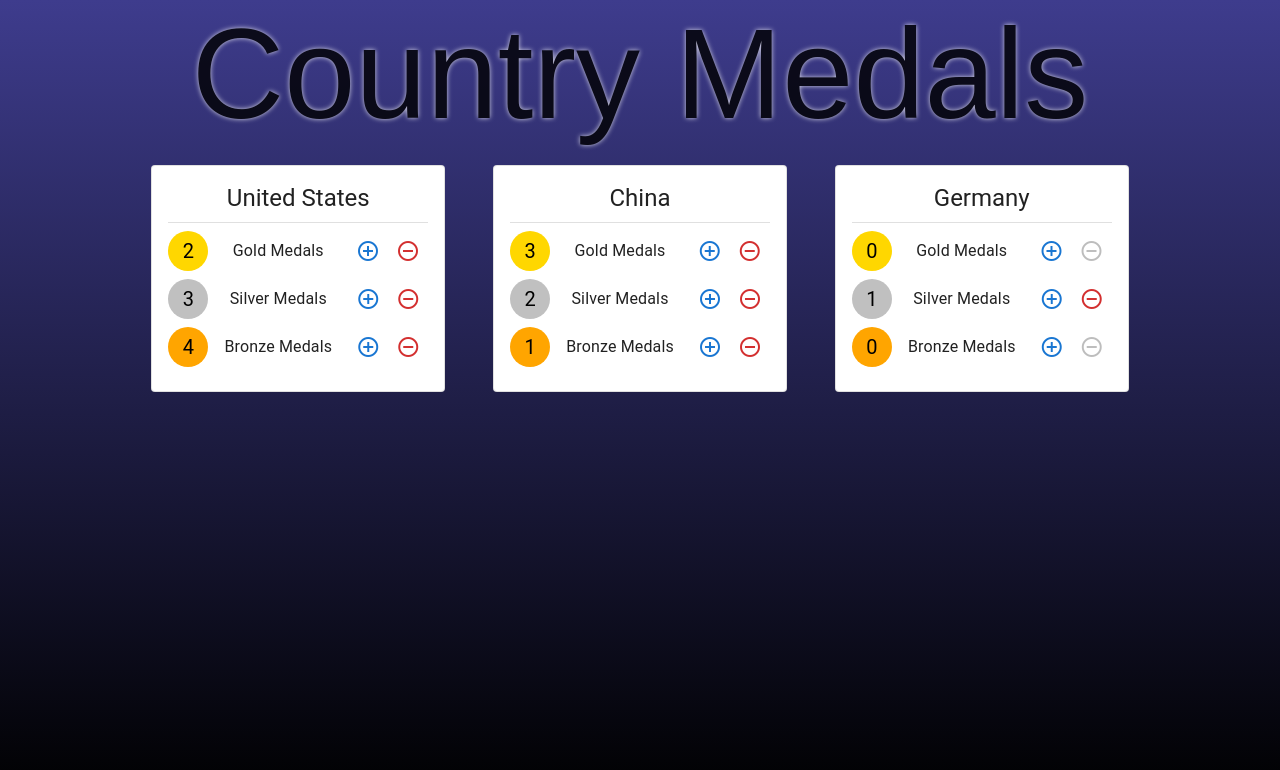
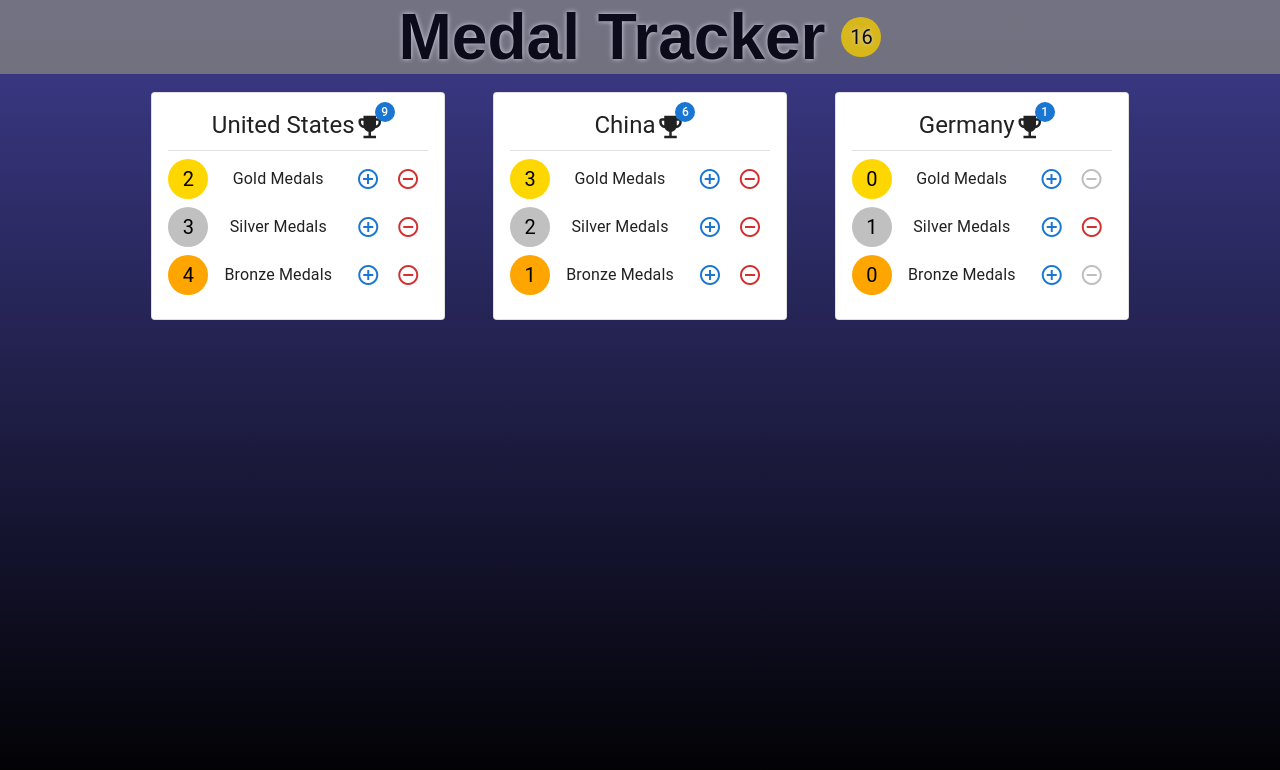
Before and after one commit to MoldyHacker/react-basic-concepts, a React (Create React App) app: page / in a window 1280 px wide. Shown: the top 770 px of the page. Built offline with nearby package versions, Linux system fonts and the light colour scheme.

Commit message:
Update App.css and App.js files to adjust header

```diff
--- a/src/App.css
+++ b/src/App.css
@@ -5,7 +5,13 @@
 
 .App-header {
   opacity: 0.8;
-  font-size: 128px;
+  width: 100%;
+  background-color: gray;
+}
+
+.header-text {
+  font-size: 64px;
+  font-weight: bold;
 }
 
 .Button {
--- a/src/App.js
+++ b/src/App.js
@@ -1,5 +1,5 @@
 import React, { Component } from 'react';
-import { Grid } from "@mui/material";
+import { Grid, Avatar, Stack, Typography } from "@mui/material";
 
 import './App.css';
 import Country from './components/Country';
@@ -36,7 +36,15 @@ class App extends Component {
     return (
       <div className="App">
         <header className="App-header">
-          Country Medals
+          <Stack direction="row" alignItems="center" justifyContent="center" spacing={2}>
+            <div className='header-text'>
+              Medal Tracker
+            </div>
+            <Avatar sx={{ bgcolor: "gold", color: "black" }}>{this.totalMedals}</Avatar>
+          </Stack>
+
+
+
         </header>
         <br/>
         <Grid container justifyContent="center">
--- a/src/components/Country.jsx
+++ b/src/components/Country.jsx
@@ -1,10 +1,11 @@
-import { Container, Card, CardContent, Typography, Divider, Icon, Avatar, Stack, IconButton } from "@mui/material";
+import { Container, Card, CardContent, Badge, Typography, Divider, Icon, Avatar, Stack, IconButton } from "@mui/material";
 import React, { Component } from "react";
 
 
 class Country extends Component {
     render() {
         const { onAddMedal, onRemoveMedal, country } = this.props;
+        const totalMedals = country.gold + country.silver + country.bronze;
         return (
             <div>
                 <Container>
@@ -13,6 +14,11 @@ class Country extends Component {
                             <Stack spacing={1}>
                                 <Typography variant="h5" className="Country">
                                     { country.name }
+                                    <Badge
+                                    badgeContent={totalMedals}
+                                    color="primary">
+                                        <Icon sx={{ fontSize: 30 }}>emoji_events_outlined</Icon>
+                                    </Badge>
                                 </Typography>
                                 <Divider/>
                                 <Stack
```
